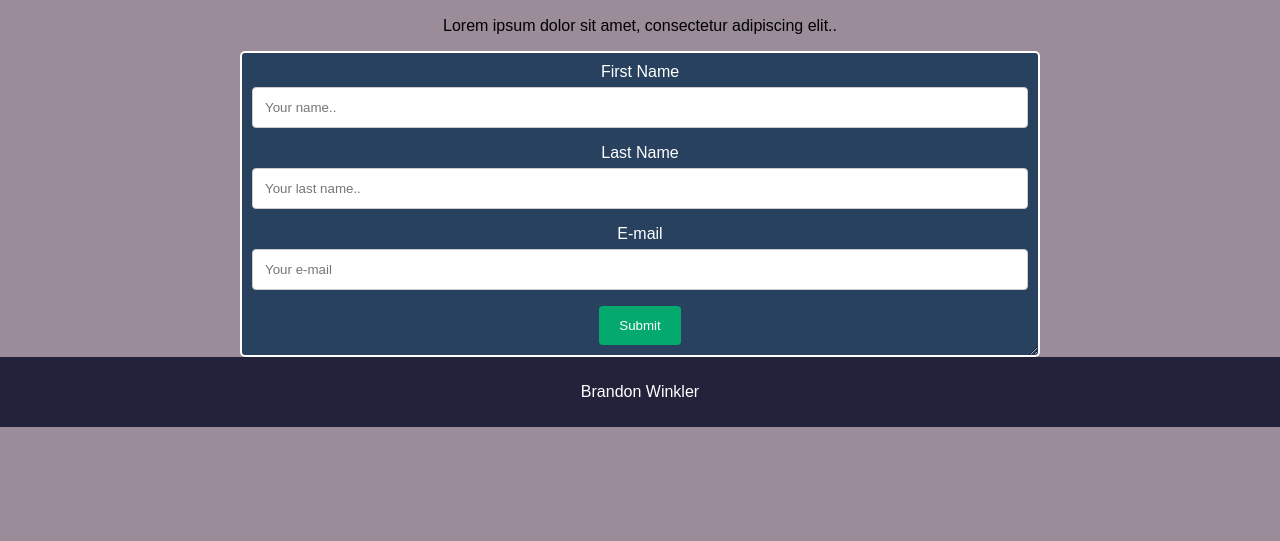
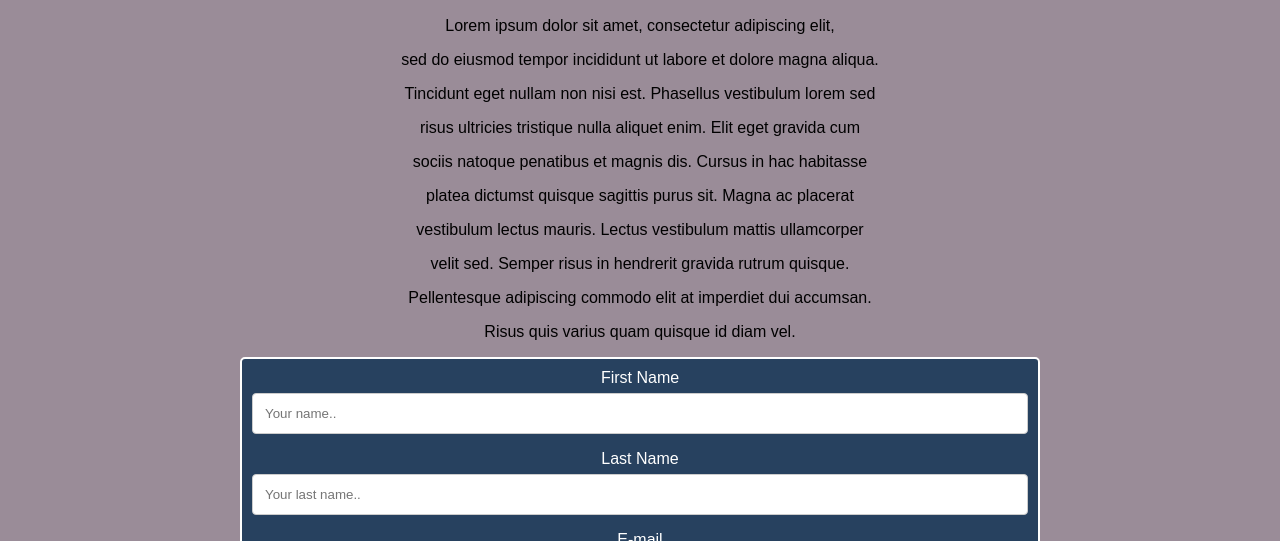
Before and after one commit to bdubz93/studentactivity, a plain HTML site: page index.html in a window 1280 px wide. Shown: the part 647-1188 px from the top of the page. Before the commit the page ends 1074 px from the top, so only its background shows below. Drawn offline with Linux system fonts and the light colour scheme.

Commit message:
added more placeholder text

```diff
--- a/index.html
+++ b/index.html
@@ -22,7 +22,16 @@
       <div class="column middle">
         <h2>Heres a picture of a bear in water.</h2>
         <img src="https://placebear.com/640/360" alt="Bear Place Holder">
-        <p>Lorem ipsum dolor sit amet, consectetur adipiscing elit..</p>
+        <p>Lorem ipsum dolor sit amet, consectetur adipiscing elit,</p>
+        <p>sed do eiusmod tempor incididunt ut labore et dolore magna aliqua.</p>
+        <p>Tincidunt eget nullam non nisi est. Phasellus vestibulum lorem sed</p>
+        <p>risus ultricies tristique nulla aliquet enim. Elit eget gravida cum</p>
+        <p>sociis natoque penatibus et magnis dis. Cursus in hac habitasse</p>
+        <p>platea dictumst quisque sagittis purus sit. Magna ac placerat </p>
+        <p>vestibulum lectus mauris. Lectus vestibulum mattis ullamcorper</p>
+        <p>velit sed. Semper risus in hendrerit gravida rutrum quisque.</p>
+        <p>Pellentesque adipiscing commodo elit at imperdiet dui accumsan.</p>
+        <p>Risus quis varius quam quisque id diam vel.</p>
       </div>
 
       <div class="column middle">
```
